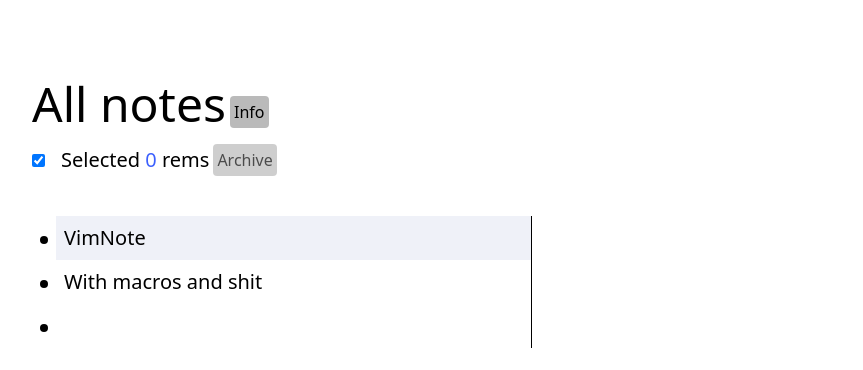
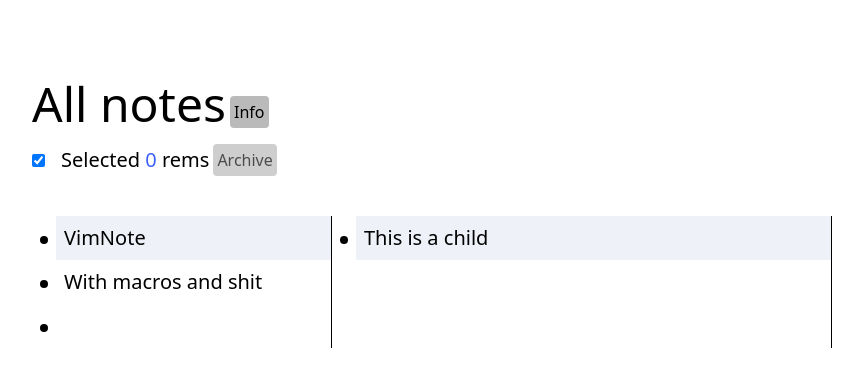
Before and after one commit to reshreshus/tenjin, a Vue app: page / in a window 1280 px wide. Shown: the top 370 px of the page, without its empty margins (52-915 px from the left). Built offline with nearby package versions, Linux system fonts and the light colour scheme; data requests are answered from the project's data file; what @tailwindcss/typography would draw is missing.

Commit message:
butcher the app more by trying to implement multipane feature

```diff
--- a/db.json
+++ b/db.json
@@ -1,29 +1,51 @@
 {
   "rems": [
     {
-      "id": 1,
+      "id": "-1",
+      "children": [
+        "1",
+        "2",
+        "3"
+      ]
+    },
+    {
+      "id": "1",
       "text": "VimNote",
       "selected": true,
       "archived": false,
       "data": {},
       "body": "# Hello world, it's Tenjin \n  this is markdown, right?",
       "children": [
-        {
-          "id": 4,
-          "text": "This is a child",
-          "selected": false
-        }
+        "4",
+        "8aa3d01e-a1a4-49fd-a012-840b689136a1"
       ],
       "opened": false
     },
     {
-      "id": 2,
+      "id": "4",
+      "text": "This is a child",
+      "selected": false,
+      "children": [
+        "3bdc27d8-0e5e-4fa9-8e99-f1e8727cb556",
+        "abeea0f3-73c6-4d5a-a421-8c0ef86694c3"
+      ]
+    },
+    {
+      "id": "2",
       "text": "With macros and shit",
       "selected": false,
       "archived": false
     },
     {
-      "id": "16d7c9e2-be1f-4aa1-a40a-35348330f216",
+      "id": "3",
+      "text": ""
+    },
+    {
+      "id": "3bdc27d8-0e5e-4fa9-8e99-f1e8727cb556",
+      "text": ""
+    },
+    {
+      "id": "abeea0f3-73c6-4d5a-a421-8c0ef86694c3",
       "text": ""
     }
   ]
--- a/src/modules/AllNotes.vue
+++ b/src/modules/AllNotes.vue
@@ -15,8 +15,9 @@
         <!-- <template #default> -->
           <div class="flex">
             <!-- <pane class="w-[300px] border-r"/> -->
-            <pane :rem-id="-1" class="w-[500px] border-r"/>
-            <!-- <pane class="w-[800px]"/> -->
+            <pane :rem-control="parentRem" class="w-[300px] border-r"/>
+            <pane :rem-control="mainRem" class="w-[500px] border-r"/>
+            <!-- <pane :rem-control="childRem" class="w-[800px] border-r"/> -->
           </div>
         <!-- </template> -->
         <!-- <template #fallback>
@@ -37,7 +38,9 @@ import Pane from '@/modules/Pane'
 // import { mapState } from 'vuex'
 // import { onErrorCaptured } from 'vue'
 // import { useRouter } from 'vue-router'
+import useRems from '@/use/rem.js'
 import useRemStore from '@/use/rem-store.js'
+import useKeydown from '@/use/keydown'
 
 export default {
   components: {
@@ -59,16 +62,44 @@ export default {
     //     params: { error }
     //   })
     // })
+    const parentRem = await useRems('-1')
+    const mainRem = await useRems(parentRem.currentRem.value.id)
+    const childRem = await useRems(mainRem.currentRem.value.id)
+    console.log('initial ids' , '-1', parentRem.currentRem.value.id, mainRem.currentRem.value.id)
 
-    // const parentRem = await useRems(-1)
-    // const mainRem = await useRems(1)
-    // const childRem = await useRems(4)
+    const shiftRight = async () => {
+      const parentId = parentRem.currentRem.value.id
+      const mainId = mainRem.currentRem.value.id
+      if (!childRem.currentRem.value) {
+        childRem.newRem()
+      }
+      const childId = childRem.currentRem.value.id
+      console.log('ids', parentId, mainId, childId)
+      parentRem.init(parentId)
+      console.log('parent rem', parentRem)
+      mainRem.init(mainId)
+      childRem.init(childId)
+    }
+
+    useKeydown({
+      k: mainRem.moveUp,
+      j: mainRem.moveDown,
+      l: shiftRight,
+      d: mainRem.deleteCurrentRem,
+      i: (el) => mainRem.insertModeRem({ el, command: 'i'}),
+      a: (el) => mainRem.insertModeRem({ el, command: 'a'}),
+      space: mainRem.selectCurrentRem,
+      esc: (e) => {
+        e.preventDefault()
+        mainRem.setNormalMode()
+      },
+    })
 
 
     return {
-      // parentRem,
-      // mainRem,
-      // childRem
+      parentRem,
+      mainRem,
+      childRem,
     }
   },
   data() {
@@ -79,7 +110,9 @@ export default {
 
   computed: {
     // ...mapState(['rems']),
-  }
+  },
+  methods: {
+  },
 }
 </script>
 
--- a/src/modules/Pane.vue
+++ b/src/modules/Pane.vue
@@ -1,6 +1,6 @@
 <template>
   <div>
-    <rem-view :rem-id="remId" />
+    <rem-view :rem-control="remControl" />
   </div>
 </template>
 
@@ -9,10 +9,14 @@ import RemView from '@/modules/RemView'
 
 export default {
   props: {
-    remId: {
-      type: [String, Number],
+    // remId: {
+    //   type: [String, Number],
+    //   required: true
+    // },
+    remControl: {
+      type: Object,
       required: true
-    },
+    }
   },
   components: {
     RemView,
--- a/src/modules/RemView.vue
+++ b/src/modules/RemView.vue
@@ -2,8 +2,8 @@
   <div class="flex w-full">
     <div class="w-full">
       <!-- {{ remSelection.rems }} -->
-      <!-- {{ cursorLine }} <br>
-      {{ currentRem }} -->
+      <!-- {{ cursorLine }} <br> -->
+      <!-- {{ currentRem }} -->
       <!-- {{ childrem }} -->
       <div
         v-for="(rem, idx) in childrem" :key="idx"
@@ -37,22 +37,29 @@
 
 <script>
 import { micromark } from 'micromark'
-import useRems from '@/use/rem'
+// import useRems from '@/use/rem'
 
 export default {
   components: {
     // DocView
   },
   props: {
-    remId: {
-      type: [String, Number],
+    // remId: {
+    //   type: [String, Number],
+    //   required: true
+    // },
+    remControl: {
+      type: Object,
       required: true
-    },
+    }
   },
   async setup(props) {
-    const remsControl = useRems(props.remId)
+    // const remsControl = useRems(props.remId)
+    // return {
+    //   ...remsControl
+    // }
     return {
-      ...remsControl
+      ...props.remControl
     }
   },
   methods: {
--- a/src/use/rem-store.js
+++ b/src/use/rem-store.js
@@ -23,21 +23,37 @@ export default function() {
     state.mode = mode
   }
 
-  const newRem = async () => {
+  const newRem = async (parent) => {
     const rem = {
       id: v4(),
       text: ''
     }
+
+    // add id to children array of the paren
+    state.rems.forEach(r => {
+      if (r.id === parent.id) {
+        if (r.children) {
+          r.children.push(rem.id)
+        } else {
+          r.children = [rem.id]
+        }
+        updateRem(r)
+      }
+    })
     state.rems.push(rem)
     remsService.addRem(rem)
   }
 
-  const deleteRem = (rem) => {
+  const deleteRem = (rem, parent) => {
     state.rems = state.rems.filter(r => r.id !== rem.id)
     remsService.deleteRem(rem)
+    // remove child id from parent
+    parent.children = parent.children.filter(id => id !== rem.id)
+    updateRem(parent)
   }
 
   const updateRem = (rem) => {
+    // console.log('update rem', rem)
     remsService.updateRem(rem)
   }
 
--- a/src/use/rem.js
+++ b/src/use/rem.js
@@ -1,30 +1,41 @@
-import useKeydown from '@/use/keydown'
 import { computed, ref } from 'vue'
+// import { reactive } from 'vue'
 import useRemSelection from '@/use/rem-selection'
 import { placeCaretAtEnd, placeCaretAtStart } from '@/helpers/rem-place-caret'
 import useRems from '@/use/rem-store.js'
 
 
-  export default function(remId) {
-    console.log('useRem')
+  export default async function(remId) {
+    console.log('useRem', remId)
 
-    const remStore = useRems()
+    const remStore = await useRems()
+    // console.log('rem store', remStore)
 
-    const rems = computed(() => remStore.rems)
-    const mode = computed(() => remStore.mode)
+    // const rems = computed(() => remStore.rems)
+    const { rems, mode } = remStore
 
-    const cursorLine = ref(0)
-    const selectedLines = ref([])
+    let cursorLine
+    let selectedLines
+
+
+    let childrem
+    let superRem
+    // console.log(rems.value)
+    const init = (id) => {
+      superRem = computed(() => rems.value.find(r => r.id === id))
+      if (superRem.value.children) {
+        childrem = computed(() => rems.value.filter(r => superRem.value.children.includes(r.id)))
+      } else {
+        childrem = computed(() => [])
+      }
+      cursorLine = ref(0)
+      selectedLines = ref([])
+      // console.log('init', superRem.value, childrem.value)
+    }
+    init(remId)
 
     const isCurrent = (idx) => {
       return idx === cursorLine.value
-    }
-
-    let childrem
-    // TODO
-    if (remId === -1) {
-      // childrem = computed(() => rems.value.filter(r => !r.parentId))
-      childrem = rems.value
     }
 
     const isInsertMode = computed(() => {
@@ -81,13 +92,14 @@ import useRems from '@/use/rem-store.js'
       remStore.updateRem(rem)
     }
     const newRem = async () => {
-      remStore.newRem()
+      console.log('new rem')
+      remStore.newRem(superRem.value)
     }
     const deleteRem = (rem) => {
       if (cursorLine.value === childrem.value.length - 1) {
         moveUp()
       }
-      remStore.deleteRem(rem)
+      remStore.deleteRem(rem, superRem.value)
     }
 
     const isSelected = (rem) => {
@@ -119,20 +131,9 @@ import useRems from '@/use/rem-store.js'
       })
     }
 
-    useKeydown({
-      k: moveUp,
-      j: moveDown,
-      d: deleteCurrentRem,
-      i: (el) => insertModeRem({ el, command: 'i'}),
-      a: (el) => insertModeRem({ el, command: 'a'}),
-      space: selectCurrentRem,
-      esc: (e) => {
-        e.preventDefault()
-        setNormalMode()
-      },
-    })
+    return {
+      init,
 
-    return {
       childrem,
       isInsertMode,
       isNormalMode,
@@ -160,5 +161,6 @@ import useRems from '@/use/rem-store.js'
 
       setNormalMode,
       setInsertMode,
+      insertModeRem
     }
 }
```
